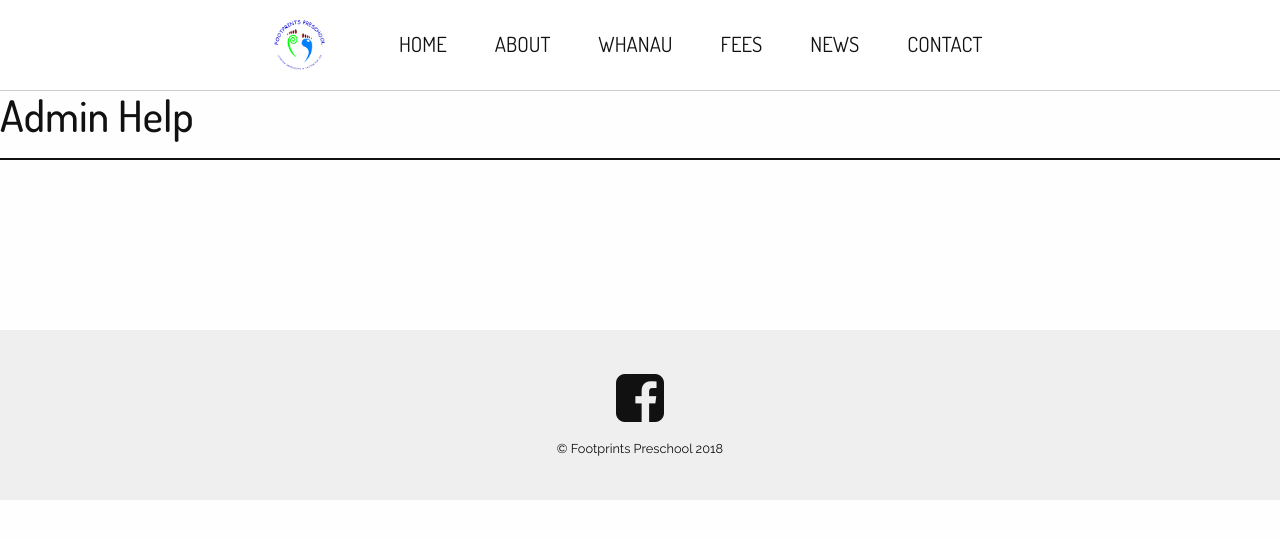
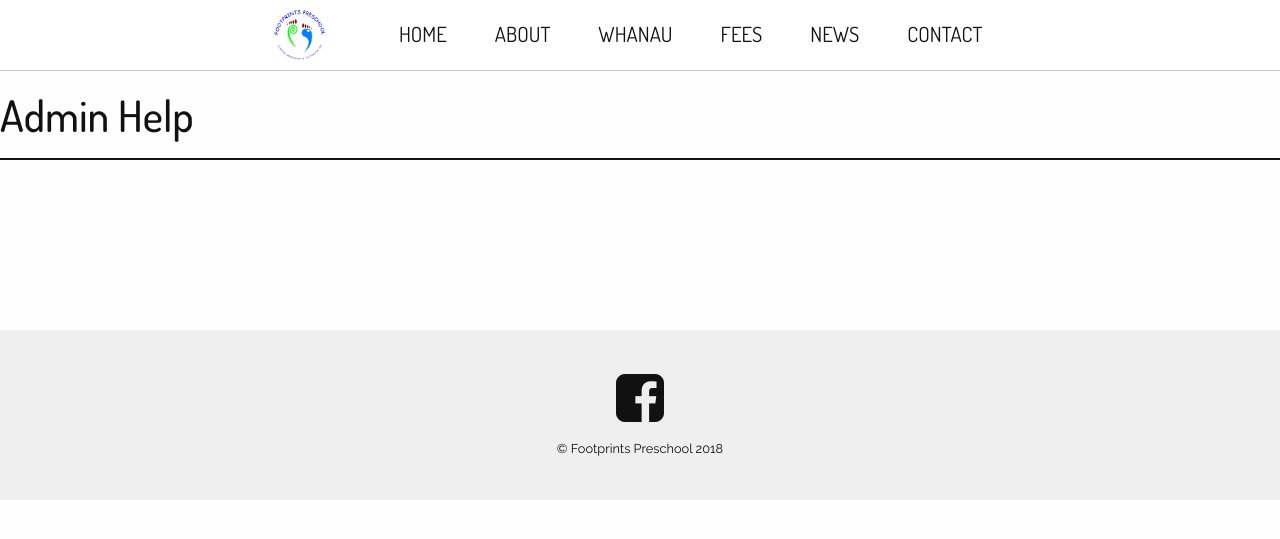
Before and after one commit to viv-b/footprints-preschool, a Jekyll site: the page built from help.html, in a window 1280 px wide. Shown: the top 539 px of the page. Built offline with Jekyll 4.4.1, drawn with Linux system fonts in a browser that asks for light colours; nearby versions of some CDN libraries.

Commit message:
Updated 'css/navigation.css' via CloudCannon

```diff
--- a/css/navigation.css
+++ b/css/navigation.css
@@ -82,7 +82,7 @@
         position: fixed;
         top: 0;
         width: 100%;
-        padding: 20px 0;
+        padding: 10px 0;
         -moz-transition-duration: 0.5s;
         -o-transition-duration: 0.5s;
         -webkit-transition-duration: 0.5s;
@@ -172,7 +172,7 @@
 
     .nav-logo {
         margin-right: 120px;
-        height: 70px;
+        height: 85px;
     }
     .shrink-nav-logo {
         margin-right: 90px;
```
